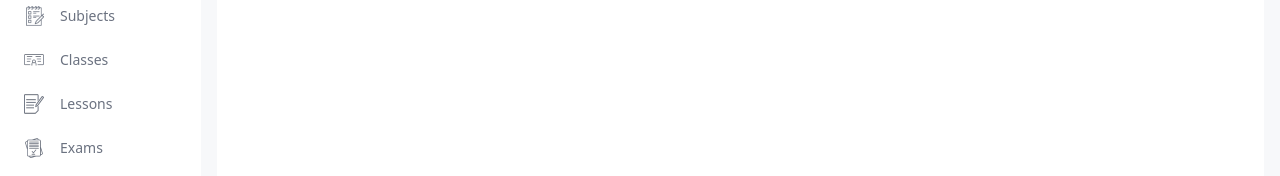
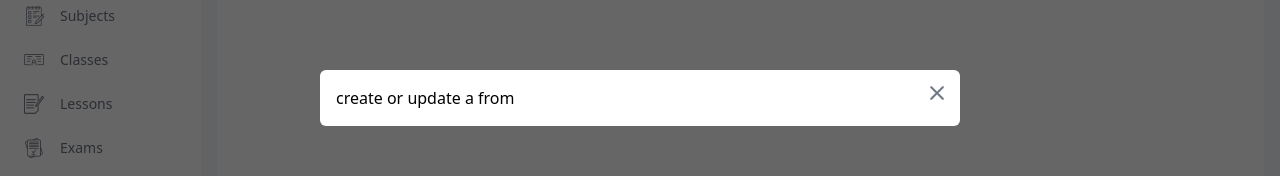
Before and after one commit to ayonbit/school-management, a Next.js app: page /list/exams in a window 1280 px wide. Both pictures are taken after a click on the button 1232 px from the left and 100 px from the top of the page. Shown: the part 302-478 px from the top of the page. Built offline with nearby package versions, Linux system fonts and the light colour scheme.

Commit message:
Form Modal Update

```diff
--- a/src/app/components/FormModal.jsx
+++ b/src/app/components/FormModal.jsx
@@ -1,6 +1,7 @@
 "use client";
 
 import Image from "next/image";
+import { useState } from "react";
 
 const FormModal = ({ table, type, data, id }) => {
   const size = type === "create" ? "w-8 h-8" : "w-7 h-7";
@@ -10,13 +11,48 @@
       : type === "update"
       ? "bg-ayonSky"
       : "bg-ayonPurple";
+
+  //Modal open close State
+  const [open, setOpen] = useState(false);
+
+  //reuseable form in modal
+  const Form = () => {
+    return type === "delete" && id ? (
+      <form action="" className="p-4 flex flex-col gap-4">
+        <span className="text-center font-medium">
+          All data will be lost! Are you sure you want to delete this {table} ?
+        </span>
+        <button className="bg-red-700 text-white py-2 px-4 rounded-md border-none  w-max self-center">
+          Delete
+        </button>
+      </form>
+    ) : (
+      "create or update a from"
+    );
+  };
+
   return (
     <>
       <button
         className={`${size} flex items-center justify-center rounded-full ${bgColor}`}
+        onClick={() => setOpen(true)}
       >
         <Image src={`/${type}.png`} alt="typePNG" width={16} height={16} />
       </button>
+      {open && (
+        <div className="w-screen h-screen absolute left-0 top-0 bg-black bg-opacity-60 z-50 flex items-center justify-center">
+          <div className="bg-white p-4 rounded-md relative w-[90%] md:w-[70%] lg:w-[60%] xl:w-[50%] 2xl:w-[40%] ">
+            <Form />
+            {/*Close Button */}
+            <div
+              className="absolute top-4 right-4 cursor-pointer"
+              onClick={() => setOpen(false)}
+            >
+              <Image src="/close.png" alt="close" width={14} height={14} />
+            </div>
+          </div>
+        </div>
+      )}
     </>
   );
 };
--- a/src/app/layout.js
+++ b/src/app/layout.js
@@ -12,7 +12,7 @@
 });
 
 export const metadata = {
-  title: "Create Next App",
+  title: "School Management App",
   description: "Generated by create next app",
 };
 
```
